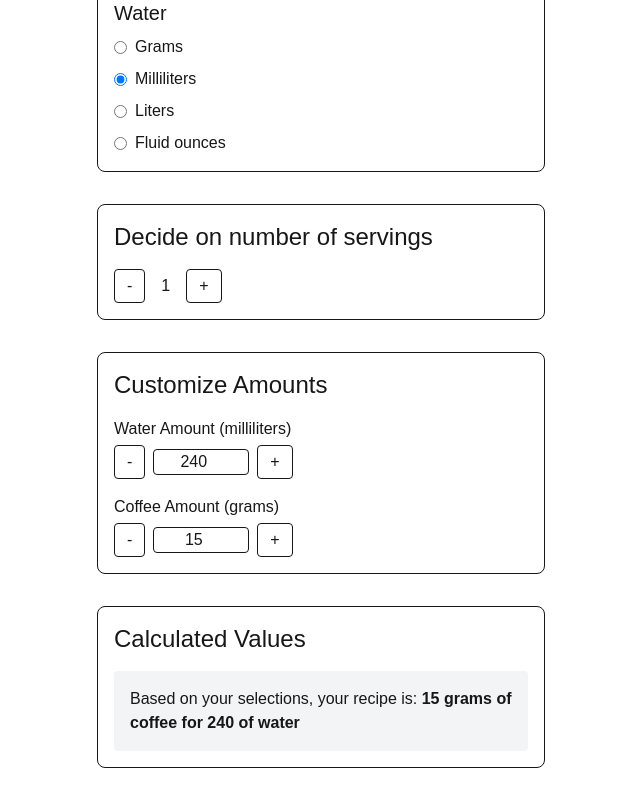
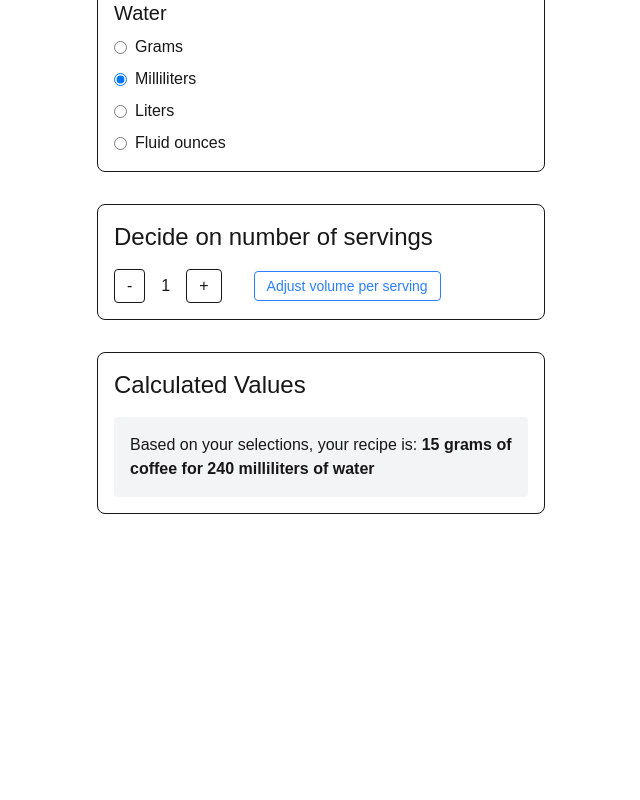
Before and after one commit to MrMarre/BrewMetrics, a Next.js app: page /calculator in a window 1280 px wide. Shown: the part 766-1566 px from the top of the page, without its empty margins (319-959 px from the left). After the commit the page ends 1312 px from the top, so only its background shows below. Built offline with nearby package versions, Linux system fonts and the light colour scheme.

Commit message:
Calculations on point, for now

```diff
--- a/package.json
+++ b/package.json
@@ -1,5 +1,5 @@
 {
-	"name": "BrewMetrics",
+	"name": "brewmetrics",
 	"version": "0.1.0",
 	"private": true,
 	"scripts": {
--- a/src/pages/calculator/index.tsx
+++ b/src/pages/calculator/index.tsx
@@ -1,11 +1,11 @@
 import Head from "next/head";
 import { useEffect, useMemo, useState } from "react";
 import { BREW_METHOD_RANGES, type RatioRange } from "@/constants/brewRanges";
-
 import {
 	BREW_METHOD_DEFAULTS,
 	type BrewDefaults,
 } from "@/constants/brewDefaults";
+import { convertWater } from "@/utils/unitConversion";
 
 export default function Calculator() {
 	const [brewMethod, setBrewMethod] = useState("Pour-over");
@@ -13,6 +13,7 @@ export default function Calculator() {
 	const [coffeeUnit, setCoffeeUnit] = useState("grams");
 	const [waterUnit, setWaterUnit] = useState("milliliters");
 	const [servings, setServings] = useState(1);
+	const [showCustomize, setShowCustomize] = useState(false);
 
 	const defaultBrewMethods = ["Pour-over", "French press", "Auto drip", "V60"];
 	const extraBrewMethods = [
@@ -22,6 +23,8 @@ export default function Calculator() {
 		"Cold Brew",
 		"AeroPress",
 	];
+	const coffeeUnits = ["grams", "ounces", "teaspoons", "tablespoons"];
+	const waterUnits = ["grams", "milliliters", "liters", "fluid ounces"];
 
 	const brewDefaults: BrewDefaults =
 		BREW_METHOD_DEFAULTS[brewMethod] || BREW_METHOD_DEFAULTS["Pour-over"];
@@ -31,36 +34,36 @@ export default function Calculator() {
 		? [...defaultBrewMethods, ...extraBrewMethods]
 		: defaultBrewMethods;
 
-	const coffeeUnits = ["grams", "ounces", "teaspoons", "tablespoons"];
-	const waterUnits = ["grams", "milliliters", "liters", "fluid ounces"];
-
 	// preset values for different brew methods
 	const ratioRange = useMemo<RatioRange>(() => {
 		return BREW_METHOD_RANGES[brewMethod] || BREW_METHOD_RANGES["Pour-over"];
 	}, [brewMethod]);
 
-	// Set the default value to middle of recommend
+	// Set the default value to middle of recommended range
 	useEffect(() => {
 		const mid = Math.round((ratioRange.min + ratioRange.max) / 2);
 		setStrength(mid);
 	}, [ratioRange]);
 
-	//Initialize wateramount based on defaults/constants
-	const [waterAmount, setWaterAmount] = useState(
-		brewDefaults.waterPerServing * servings,
+	//?? Utils! Initialize wateramount based on defaults/constants
+	const roundToHalf = (num: number) => Math.round(num * 2) / 2;
+
+	const [waterPerServing, setWaterPerServing] = useState(
+		brewDefaults.waterPerServing,
 	);
-	const [coffeeAmount, setCoffeeAmount] = useState(
-		Math.round(waterAmount / strength),
-	);
+
+	const [waterAmount, setWaterAmount] = useState(brewDefaults.waterPerServing);
+	const [coffeeAmount, setCoffeeAmount] = useState(waterAmount / strength);
+	//?? state and effect for taking customization of base unit into account
 
 	// When servings change, update waterAmount.
 	useEffect(() => {
-		setWaterAmount(brewDefaults.waterPerServing * servings);
-	}, [servings, brewDefaults.waterPerServing]);
+		setWaterAmount(waterPerServing * servings);
+	}, [servings, waterPerServing]);
 
 	// When waterAmount or strength changes, update coffeeAmount.
 	useEffect(() => {
-		setCoffeeAmount(Math.round(waterAmount / strength));
+		setCoffeeAmount(waterAmount / strength);
 	}, [waterAmount, strength]);
 
 	return (
@@ -179,21 +182,32 @@ export default function Calculator() {
 						>
 							+
 						</button>
+						{/* 4.1 Dropdown toggle to show or hide custom */}
+						<button
+							type="button"
+							onClick={() => setShowCustomize((prev) => !prev)}
+							className="px-3 py-1 border rounded ml-4 text-sm text-blue-500"
+						>
+							{showCustomize ? "Hide" : "Adjust volume per serving"}
+						</button>
 					</div>
 				</section>
 
-				{/* 5. Customize Water and Coffee levels according to set ratio */}
+				{/* 5. Customize Water and Coffee on conditional */}
+				{showCustomize && (
 					<section className="p-4 border rounded-lg w-full max-w-md">
 						<h2 className="text-2xl mb-4">Customize Amounts</h2>
 						<div className="flex flex-col gap-4">
 							<div>
 								<label htmlFor="water-amount" className="block mb-1">
-								Water Amount ({waterUnit})
+									Water per serving ({waterUnit})
 								</label>
 								<div className="flex items-center gap-2">
 									<button
 										type="button"
-									onClick={() => setWaterAmount(Math.max(0, waterAmount - 10))}
+										onClick={() =>
+											setWaterPerServing(Math.max(0, waterPerServing - 10))
+										}
 										className="px-3 py-1 border rounded"
 									>
 										-
@@ -201,13 +215,13 @@ export default function Calculator() {
 									<input
 										id="water-amount"
 										type="number"
-									value={waterAmount}
-									onChange={(e) => setWaterAmount(Number(e.target.value))}
+										value={waterPerServing}
+										onChange={(e) => setWaterPerServing(Number(e.target.value))}
 										className="w-24 text-center border rounded"
 									/>
 									<button
 										type="button"
-									onClick={() => setWaterAmount(waterAmount + 10)}
+										onClick={() => setWaterPerServing(waterPerServing + 10)}
 										className="px-3 py-1 border rounded"
 									>
 										+
@@ -221,7 +235,9 @@ export default function Calculator() {
 								<div className="flex items-center gap-2">
 									<button
 										type="button"
-									onClick={() => setCoffeeAmount(Math.max(0, coffeeAmount - 1))}
+										onClick={() =>
+											setCoffeeAmount(Math.max(0, coffeeAmount - 1))
+										}
 										className="px-3 py-1 border rounded"
 									>
 										-
@@ -244,6 +260,7 @@ export default function Calculator() {
 							</div>
 						</div>
 					</section>
+				)}
 
 				{/* 6. Display Calculated Values */}
 				<section className="p-4 border rounded-lg w-full max-w-md">
@@ -251,7 +268,12 @@ export default function Calculator() {
 					<div className="p-4 bg-gray-100 rounded">
 						<p>
 							Based on your selections, your recipe is:{" "}
-							<strong>{`${coffeeAmount} ${coffeeUnit} of coffee for ${waterAmount} of water`}</strong>
+							<strong>
+								{`${roundToHalf(coffeeAmount)} ${coffeeUnit} of coffee for ${convertWater(
+									waterAmount,
+									waterUnit,
+								)} ${waterUnit} of water`}
+							</strong>
 						</p>
 					</div>
 				</section>
@@ -259,3 +281,4 @@ export default function Calculator() {
 		</div>
 	);
 }
+//<strong>{`${coffeeAmount} ${coffeeUnit} of coffee for ${waterAmount} ${waterUnit} of water`}</strong>
--- /dev/null
+++ b/src/utils/unitConversion.ts
@@ -0,0 +1,24 @@
+export function convertWater(
+	amount: number,
+	toUnit: string,
+	precision?: number,
+): number {
+	// Assume the base unit is milliliters.
+	let converted: number;
+	switch (toUnit) {
+		case "grams":
+		case "milliliters":
+			converted = amount;
+			return Number(converted.toFixed(precision ?? 0));
+		case "liters":
+			converted = amount / 1000;
+			return Number(converted.toFixed(precision ?? 3));
+		case "fluid ounces":
+			// 1 fluid ounce is approx. 29.57 ml or g.
+			converted = amount / 29.57;
+			return Number(converted.toFixed(precision ?? 1));
+		default:
+			converted = amount;
+	}
+	return Number.parseFloat(converted.toFixed(precision));
+}
```
Lines whose indentation alone changed are shown as unchanged.
